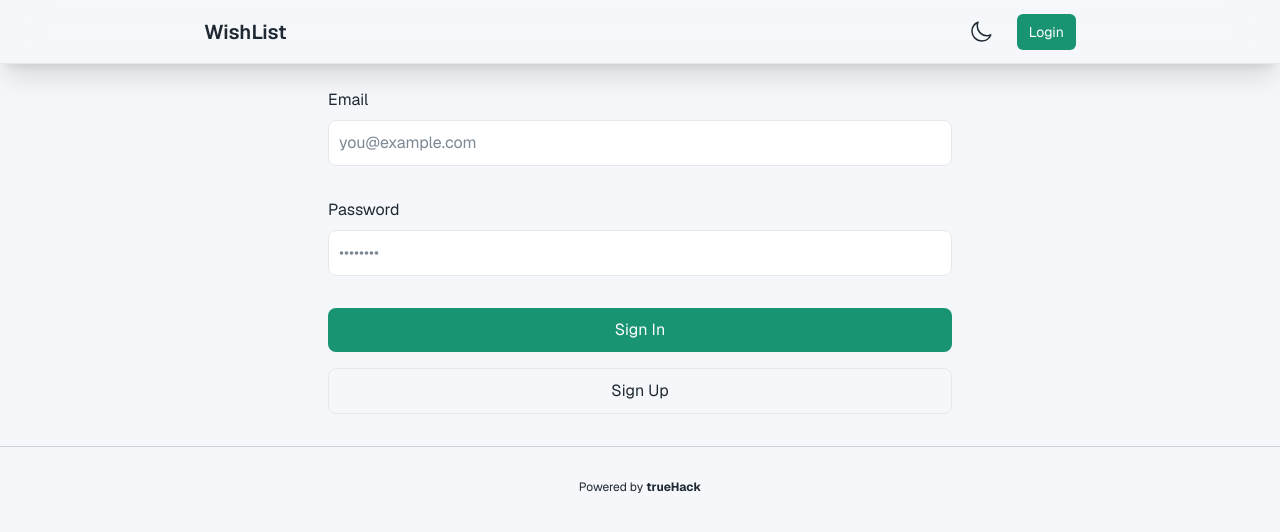
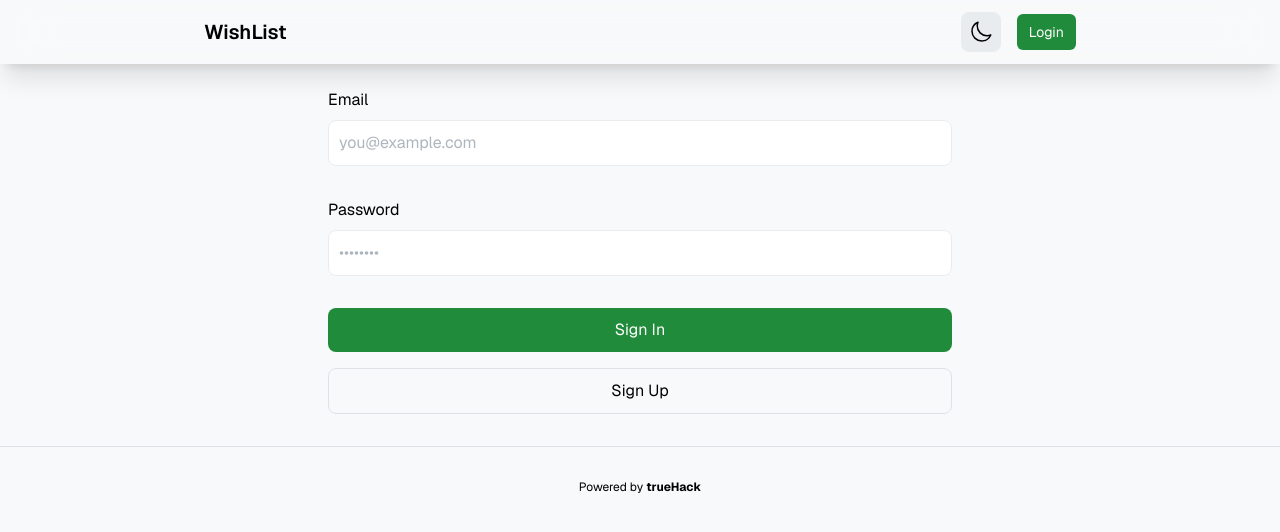
Before and after one commit to OlegKipchatov/wishlist, a Next.js app: page /login in a window 1280 px wide. Shown: the top 532 px of the page. Built offline with nearby package versions, Linux system fonts and the light colour scheme; no server answers.

Commit message:
Improve pallete (#11)

```diff
--- a/app/globals.css
+++ b/app/globals.css
@@ -4,72 +4,88 @@
 
 @layer base {
   :root {
-    --th-primary-0: 262, 90%, 96%;
-    --th-primary-100: 262, 100%, 88%;
-    --th-primary-200: 262, 100%, 78%;
-    --th-primary-300: 264, 96%, 70%;
-    --th-primary-400: 268, 82%, 60%;
-    --th-primary-500: 273, 80%, 49%;
-    --th-primary-600: 274, 87%, 43%;
-    --th-primary-700: 274, 87%, 37%;
-    --th-primary-800: 274, 87%, 31%;
-    --th-primary-900: 276, 91%, 23%;
+    --th-primary-0: #dc97ff;
+    --th-primary-100: #d283ff;
+    --th-primary-200: #bd68ee;
+    --th-primary-300: #ab51e3;
+    --th-primary-400: #8b2fc9;
+    --th-primary-500: #6818a5;
+    --th-primary-600: #5a108f;
+    --th-primary-700: #4a0a77;
+    --th-primary-800: #3c0663;
+    --th-primary-900: #310055;
 
-    --th-red-0: 360, 100%, 95%;
-    --th-red-100: 360, 100%, 87%;
-    --th-red-200: 360, 100%, 80%;
-    --th-red-300: 360, 91%, 69%;
-    --th-red-400: 360, 83%, 62%;
-    --th-red-500: 356, 75%, 53%;
-    --th-red-600: 354, 85%, 44%;
-    --th-red-700: 352, 90%, 35%;
-    --th-red-800: 350, 94%, 28%;
-    --th-red-900: 348, 94%, 20%;
+    --th-red-0: #e01e37;
+    --th-red-100: #da1e37;
+    --th-red-200: #c71f37;
+    --th-red-300: #bd1f36;
+    --th-red-400: #b21e35;
+    --th-red-500: #a71e34;
+    --th-red-600: #a11d33;
+    --th-red-700: #85182a;
+    --th-red-800: #6e1423;
+    --th-red-900: #641220;
 
-    --th-green-0: 152, 68%, 96%;
-    --th-green-100: 154, 75%, 87%;
-    --th-green-200: 156, 73%, 74%;
-    --th-green-300: 158, 58%, 62%;
-    --th-green-400: 160, 51%, 49%;
-    --th-green-500: 162, 63%, 41%;
-    --th-green-600: 164, 71%, 34%;
-    --th-green-700: 166, 72%, 28%;
-    --th-green-800: 168, 80%, 23%;
-    --th-green-900: 170, 97%, 15%;
+    --th-green-0: #b7efc5;
+    --th-green-100: #92e6a7;
+    --th-green-200: #6ede8a;
+    --th-green-300: #4ad66d;
+    --th-green-400: #2dc653;
+    --th-green-500: #25a244;
+    --th-green-600: #208b3a;
+    --th-green-700: #1a7431;
+    --th-green-800: #155d27;
+    --th-green-900: #10451d;
 
-    --th-gray-0: 216, 33%, 97%;
-    --th-gray-100: 214, 15%, 91%;
-    --th-gray-200: 210, 16%, 82%;
-    --th-gray-300: 211, 13%, 65%;
-    --th-gray-400: 211, 10%, 53%;
-    --th-gray-500: 211, 12%, 43%;
-    --th-gray-600: 209, 14%, 37%;
-    --th-gray-700: 209, 18%, 30%;
-    --th-gray-800: 209, 20%, 25%;
-    --th-gray-900: 210, 24%, 16%;
+    --th-gray-0: #f8f9fa;
+    --th-gray-100: #e9ecef;
+    --th-gray-200: #dee2e6;
+    --th-gray-300: #ced4da;
+    --th-gray-400: #adb5bd;
+    --th-gray-500: #6c757d;
+    --th-gray-600: #495057;
+    --th-gray-700: #343a40;
+    --th-gray-800: #212529;
+    --th-gray-900: #000;
   }
 
   :root.dark {
-    --th-gray-0: 210, 24%, 16%;
-    --th-gray-100: 209, 20%, 25%;
-    --th-gray-200: 209, 18%, 30%;
-    --th-gray-300: 209, 14%, 37%;
-    --th-gray-400: 211, 12%, 43%;
-    --th-gray-500: 211, 10%, 53%;
-    --th-gray-600: 211, 13%, 65%;
-    --th-gray-700: 210, 16%, 82%;
-    --th-gray-800: 214, 15%, 91%;
-    --th-gray-900: 216, 33%, 97%;
+    --th-gray-0: #000;
+    --th-gray-100: #212529;
+    --th-gray-200: #343a40;
+    --th-gray-300: #495057;
+    --th-gray-400: #6c757d;
+    --th-gray-500: #adb5bd;
+    --th-gray-600: #ced4da;
+    --th-gray-700: #dee2e6;
+    --th-gray-800: #e9ecef;
+    --th-gray-900: #f8f9fa;
   }
 }
 
 @layer base {
+  .btn-outlined {
+    @apply bg-gray-0 hover:bg-gray-200 active:bg-gray-300 border border-gray-200;
+  }
+
   .btn-neutral {
-    @apply hover:bg-gray-100 active:bg-gray-200;
+    @apply bg-gray-0 hover:bg-gray-100 active:bg-gray-200;
+  }
+
+  .btn-neutral-100 {
+    @apply bg-gray-100 hover:bg-gray-200 active:bg-gray-300;
   }
 
   .btn-primary {
-    @apply bg-primary-700 hover:bg-primary-800 active:bg-primary-900;
+    @apply bg-primary-500 hover:bg-primary-600 active:bg-primary-700;
+  }
+
+  .btn-green {
+    @apply bg-green-600 hover:bg-green-700 active:bg-green-800 text-white;
+  }
+
+  .btn-red {
+    @apply bg-red-300 hover:bg-red-400 active:bg-red-500 text-white;
   }
 
   .btn-focus {
--- a/app/login/page.tsx
+++ b/app/login/page.tsx
@@ -86,12 +86,12 @@ export default function Login({
         placeholder="••••••••"
         required
       />
-      <button className="btn-focus bg-green-600 hover:bg-green-700 active:bg-green-800 text-white rounded-lg py-2.5 mb-2">
+      <button className="btn-green btn-focus rounded-lg py-2.5 mb-2">
         Sign In
       </button>
       <button
         formAction={signUp}
-        className="btn-neutral btn-focus border border-gray-100 rounded-lg py-2.5 mb-2"
+        className="btn-outlined btn-focus rounded-lg py-2.5 mb-2"
       >
         Sign Up
       </button>
--- a/components/AddCard/AddCardForm.tsx
+++ b/components/AddCard/AddCardForm.tsx
@@ -75,7 +75,7 @@ export default function AddCardForm() {
                 </div>
 
                 <button type="submit"
-                    className="w-full rounded-lg py-2.5 px-3 btn-focus bg-green-600 hover:bg-green-700 active:bg-green-800 text-white"
+                    className="w-full rounded-lg py-2.5 px-3 btn-green btn-focus"
                     formAction={addItem}>
                         Add item
                 </button>
--- a/components/AddCard/AddItemButton.tsx
+++ b/components/AddCard/AddItemButton.tsx
@@ -1,7 +1,7 @@
 import { addCardSlice, useDispatch } from "@/store/redux";
 import PlusIcon from "@heroicons/react/24/outline/PlusIcon";
 
-const layoutStyle = 'z-10 fixed sm:relative bottom-8 sm:bottom-0 sm:flex sm:justify-center sm:w-full focus:ring-4 focus:outline-none rounded-full sm:rounded-lg p-6 sm:px-5 sm:py-3 btn-primary btn-focus text-white';
+const layoutStyle = 'z-20 fixed sm:relative bottom-8 sm:bottom-0 sm:flex sm:justify-center sm:w-full focus:ring-4 focus:outline-none rounded-full sm:rounded-lg p-6 sm:px-5 sm:py-3 btn-primary btn-focus text-white';
 
 export default function AddItemButton() {
     const dispatch = useDispatch();
--- a/components/Card/CardFooter/CardFooterAuth.tsx
+++ b/components/Card/CardFooter/CardFooterAuth.tsx
@@ -41,7 +41,7 @@ export default function CardFooterAuth(props: Props) {
             </div>
 
             <Popup show={show} onClose={() => setShow(false)} title={`Remove '${item.title}'?`}>
-                <button className="w-full py-2.5 px-3 bg-red-600 hover:bg-red-700 active:bg-red-800 focus:ring-4 focus:outline-none focus:ring-red-400 text-white rounded-lg" onClick={onRremoveItem}>Remove item</button>
+                <button className="w-full py-2.5 px-3 btn-red btn-focus rounded-lg" onClick={onRremoveItem}>Remove item</button>
             </Popup>
         </>
     );
--- a/components/Card/index.tsx
+++ b/components/Card/index.tsx
@@ -9,7 +9,7 @@ interface Props {
     isCurrentUser: boolean,
 }
 
-const cardStyles = 'bg-gray-0 dark:bg-gray-100 hover:bg-gray-100 dark:hover:bg-gray-200 active:bg-gray-200 dark:active:bg-gray-300';
+const cardStyles = 'bg-gray-0 dark:bg-gray-100 hover:bg-gray-100 dark:hover:bg-gray-200 active:bg-gray-200 dark:active:bg-gray-300 border-gray-100 dark:border-gray-200';
 
 export default function Card(props: Props) {
     const { item, isCurrentUser } = props;
@@ -17,7 +17,7 @@ export default function Card(props: Props) {
 
     return(
         <div className='flex flex-col justify-between w-full rounded-lg shadow-xl h-auto dark:bg-gray-100 border border-gray-100'>
-            <a href={item.link ?? '#'} target="blank" className={cardStyles + " flex flex-col sm:flex-row btn-focus rounded-lg border-b border-gray-100"}>
+            <a href={item.link ?? '#'} target="blank" className={"flex flex-col sm:flex-row btn-focus rounded-lg border-b " + cardStyles}>
                 <CardImage imageName={item.image} />
 
                 <div className="flex flex-col justify-between p-4 space-y-4 w-full">
--- a/components/Header/ThemeSwticher.tsx
+++ b/components/Header/ThemeSwticher.tsx
@@ -16,7 +16,7 @@ export default function ThemeSwitcher() {
     }
 
     return (
-        <button onClick={() => toggleTheme()} className='flex gap-4 ml-auto p-2 rounded-lg btn-neutral btn-focus'>
+        <button onClick={() => toggleTheme()} className='flex gap-4 ml-auto p-2 rounded-lg btn-neutral-100 btn-focus'>
              { themeIcon === 'dark'
                 ? <SunIcon width={24} height={24} />
                 : <MoonIcon width={24} height={24} /> }
--- a/components/Header/index.tsx
+++ b/components/Header/index.tsx
@@ -18,7 +18,7 @@ export default async function Header() {
     const user = isAuthenticated && await supabase.users.getSessionUser();
 
     return(
-        <nav className="w-full flex fixed backdrop-blur-xl justify-center border-b border-b-gray-100 shadow-xl h-16 z-50">
+        <nav className="w-full flex fixed backdrop-blur-xl justify-center shadow-xl h-16 z-50">
             <div className="w-full max-w-4xl flex gap-4 justify-between items-center p-3 text-sm">
                 <Link href='/' className="btn-focus rounded-lg self-center text-xl font-semibold whitespace-nowrap dark:text-white">
                     <span>WishList</span>
```
Also changed, not shown: tailwind.config.js (+40 -40 lines).
